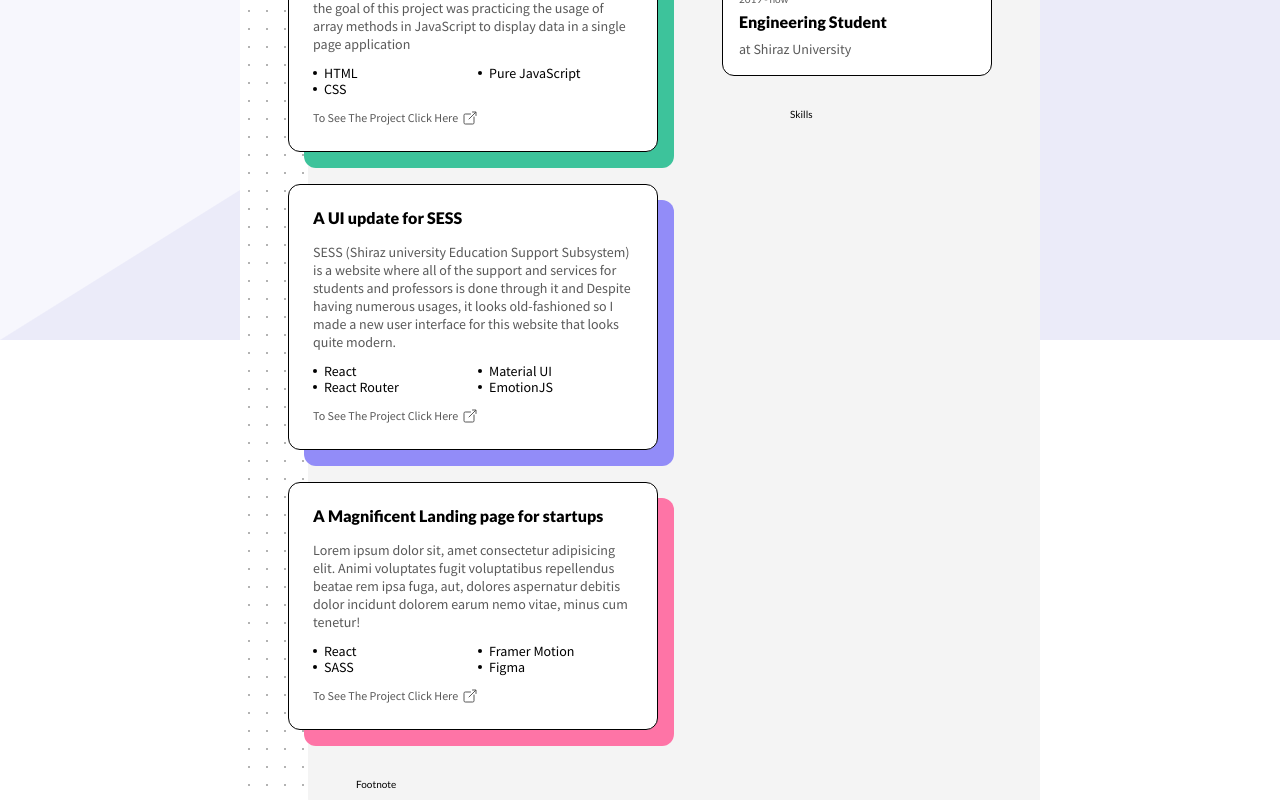
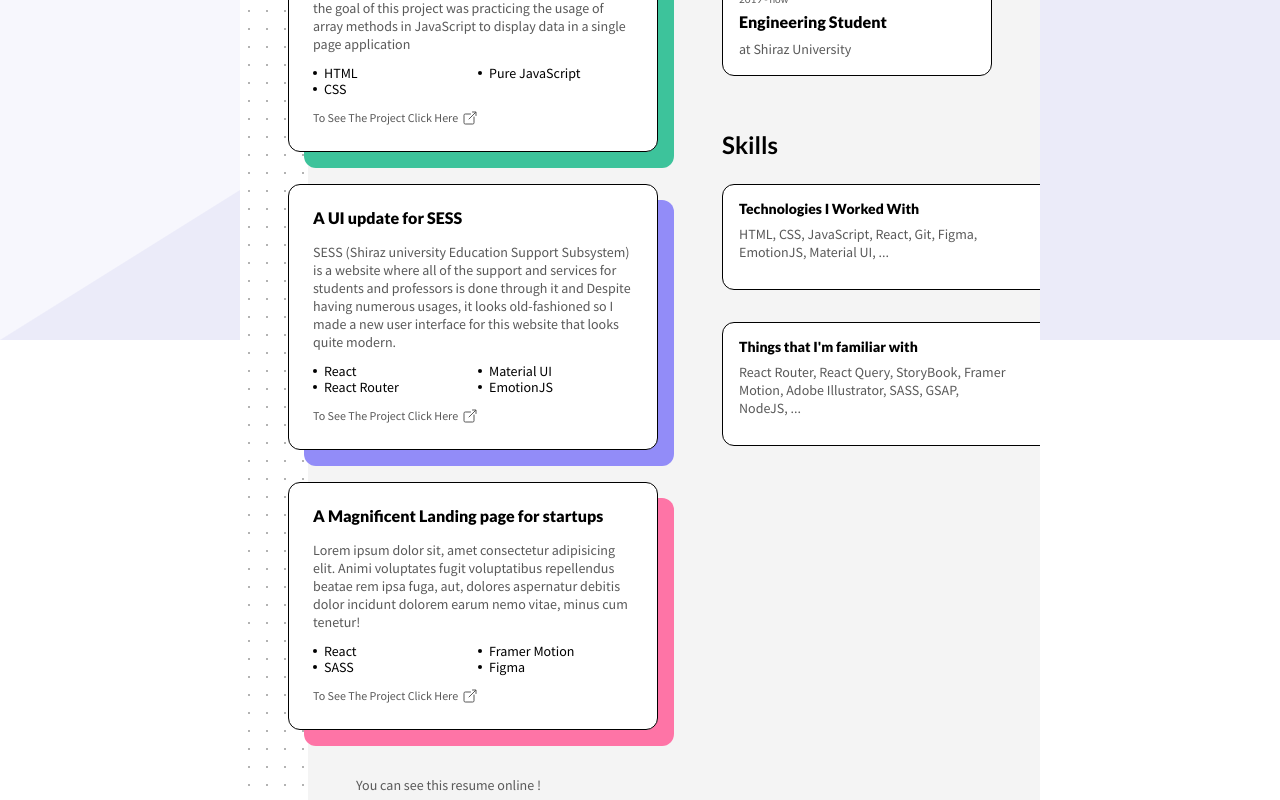
Before and after one commit to HessamCheraghi/resume-old-v1, a React (Create React App) app: page / in a window 1280 px wide. Shown: the part 460-1260 px from the top of the page. Built offline with nearby package versions, Linux system fonts and the light colour scheme.

Commit message:
finished skills and footnote section

```diff
--- a/src/App.jsx
+++ b/src/App.jsx
@@ -19,7 +19,7 @@ function App() {
           <Contact contact={data.contact} />
           <WorkExperience projects={data.projects} />
           <Education education={data.education} />
-          <Skills />
+          <Skills worked={data.technology} familiar={data.familiarity} />
           <Footnote />
         </div>
       </div>
--- a/src/components/Footnote/Footnote.jsx
+++ b/src/components/Footnote/Footnote.jsx
@@ -1,5 +1,11 @@
 import styles from "./Footnote.module.css";
 
 export default function Footnote() {
-  return <div className={styles.container}>Footnote</div>;
+  return (
+    <div className={styles.container}>
+      <a href="#" className={styles.link}>
+        You can see this resume online !
+      </a>
+    </div>
+  );
 }
--- a/src/components/Footnote/Footnote.module.css
+++ b/src/components/Footnote/Footnote.module.css
@@ -2,3 +2,17 @@
   grid-row: 6/7;
   grid-column: 1/-1;
 }
+.link:link,
+.link:visited {
+  font-family: "Source Sans Pro", sans-serif;
+  font-style: normal;
+  font-weight: 400;
+  font-size: 1.4rem;
+  line-height: 1.4rem;
+  text-decoration: none;
+  color: var(--gray-1);
+}
+.link:hover,
+.link:active {
+  color: black;
+}
--- a/src/components/Skills/Skills.jsx
+++ b/src/components/Skills/Skills.jsx
@@ -1,5 +1,21 @@
 import styles from "./Skills.module.css";
 
-export default function Skills() {
-  return <div>Skills</div>;
+export default function Skills({ worked, familiar }) {
+  return (
+    <div className={styles.container}>
+      <div className={styles.title}>Skills</div>
+      <div className={styles.box}>
+        <div className={styles.name}>Technologies I Worked With</div>
+        <div className={styles.description}>
+          {worked.map((tech) => `${tech}, `)}...
+        </div>
+      </div>
+      <div className={styles.box}>
+        <div className={styles.name}>Things that I'm familiar with</div>
+        <div className={styles.description}>
+          {familiar.map((tech) => `${tech}, `)}...
+        </div>
+      </div>
+    </div>
+  );
 }
--- a/src/components/Skills/Skills.module.css
+++ b/src/components/Skills/Skills.module.css
@@ -0,0 +1,41 @@
+.container {
+  margin-top: 2.2rem;
+  width: 33.5rem;
+  position: relative;
+  left: -6.8rem;
+}
+.title {
+  font-weight: 700;
+  font-style: normal;
+  font-size: 2.4rem;
+  line-height: 3rem;
+  margin-bottom: 2.4rem;
+}
+.box {
+  padding: 1.6rem;
+  padding-right: 4.8rem;
+  background: white;
+  border: 1px solid black;
+  border-radius: 1.2rem;
+
+  display: flex;
+  flex-direction: column;
+  gap: 0.8rem;
+
+  margin-bottom: 3.2rem;
+}
+.name {
+  font-style: normal;
+  font-weight: 900;
+  font-size: 1.4rem;
+  line-height: 1.6rem;
+}
+.description {
+  font-family: "Source Sans Pro", sans-serif;
+  color: var(--gray-1);
+  font-style: normal;
+  font-weight: 400;
+  font-size: 1.4rem;
+  line-height: 1.8rem;
+  margin-bottom: 1.2rem;
+}
--- a/src/data/index.js
+++ b/src/data/index.js
@@ -11,7 +11,7 @@ export const data = {
     "React",
     "Git",
     "Figma",
-    "SASS",
+    "EmotionJS",
     "Material UI",
   ],
   familiarity: [
@@ -20,6 +20,7 @@ export const data = {
     "StoryBook",
     "Framer Motion",
     "Adobe Illustrator",
+    "SASS",
     "GSAP",
     "NodeJS",
   ],
```
